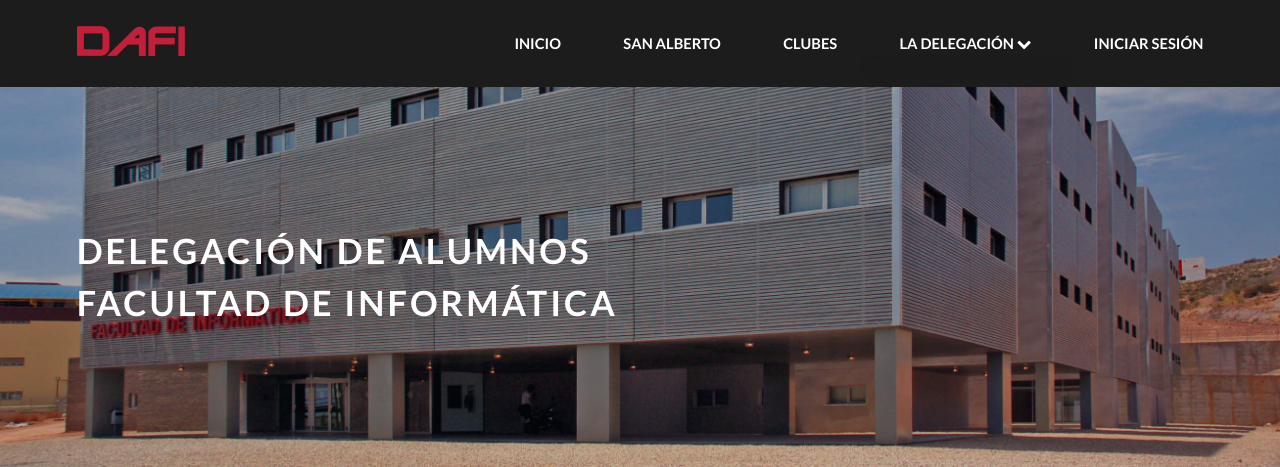
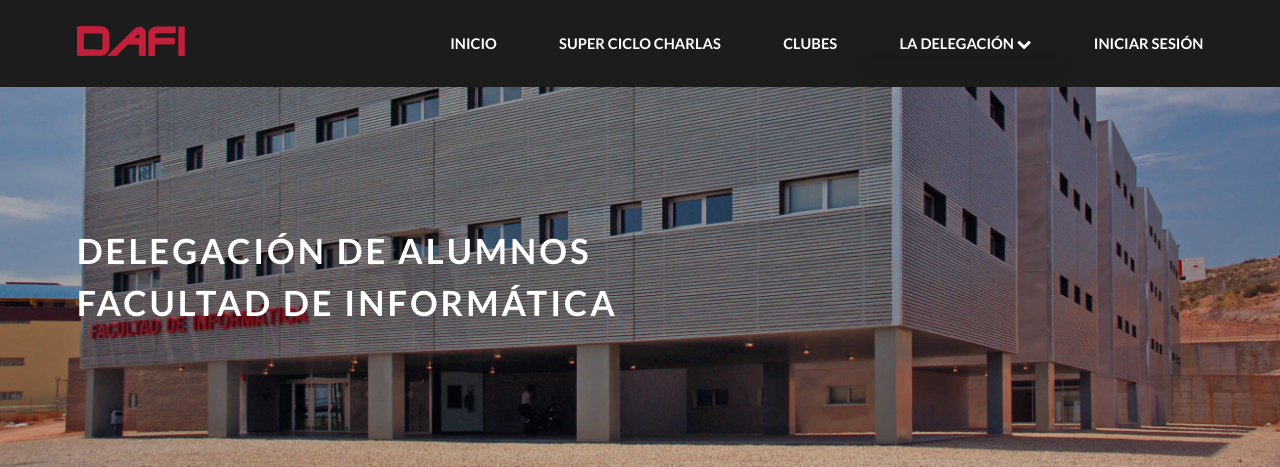
Before and after one commit to dafi-um/dafi-system, a Django app: page / in a window 1280 px wide. Shown: the top 467 px of the page. Run offline with Django 3.2, Linux system fonts and the light colour scheme; data that the repository does not hold is empty; parts of the project's set-up code (start-up, migrations or seed data) failed here and were passed over; some libraries are stand-ins or nearby versions.

Commit message:
Added link in the menu to "Super Ciclo Charlas".

```diff
--- a/main/templates/base_menu.html
+++ b/main/templates/base_menu.html
@@ -1,5 +1,6 @@
 <a href="{% url 'main:index' %}" title="DAFI">Inicio</a>
-<a href="{% url 'sanalberto:index' %}" title="San Alberto">San Alberto</a>
+<!-- <a href="{% url 'sanalberto:index' %}" title="San Alberto">San Alberto</a> -->
+<a href="/p/super-ciclo-charlas-2021/" title="Super Ciclo Charlas">Super Ciclo Charlas</a>
 <a href="{% url 'clubs:list' %}" title="Los Clubes de DAFI">Clubes</a>
 
 <div class="submenu-wrapper">
```
